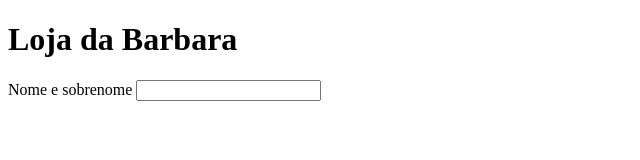
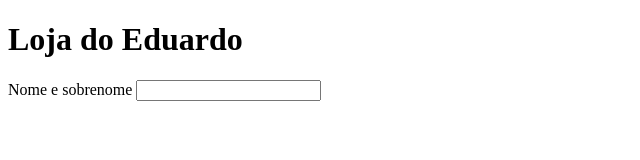
Before and after one commit to EduardoTadra/FirstProject1A, a plain HTML site: page index.html in a window 1280 px wide. Shown: the full height of the page, 0-640 px from the left. Drawn offline with Linux system fonts and the light colour scheme.

Commit message:
Update index.html

```diff
--- a/index.html
+++ b/index.html
@@ -7,7 +7,7 @@
 
  <body>
   <header>
-   <h1 class="titulo-principal"> Loja da Barbara</h1>
+   <h1 class="titulo-principal"> Loja do Eduardo</h1>
   </header>
   <main>
    <form>
```
